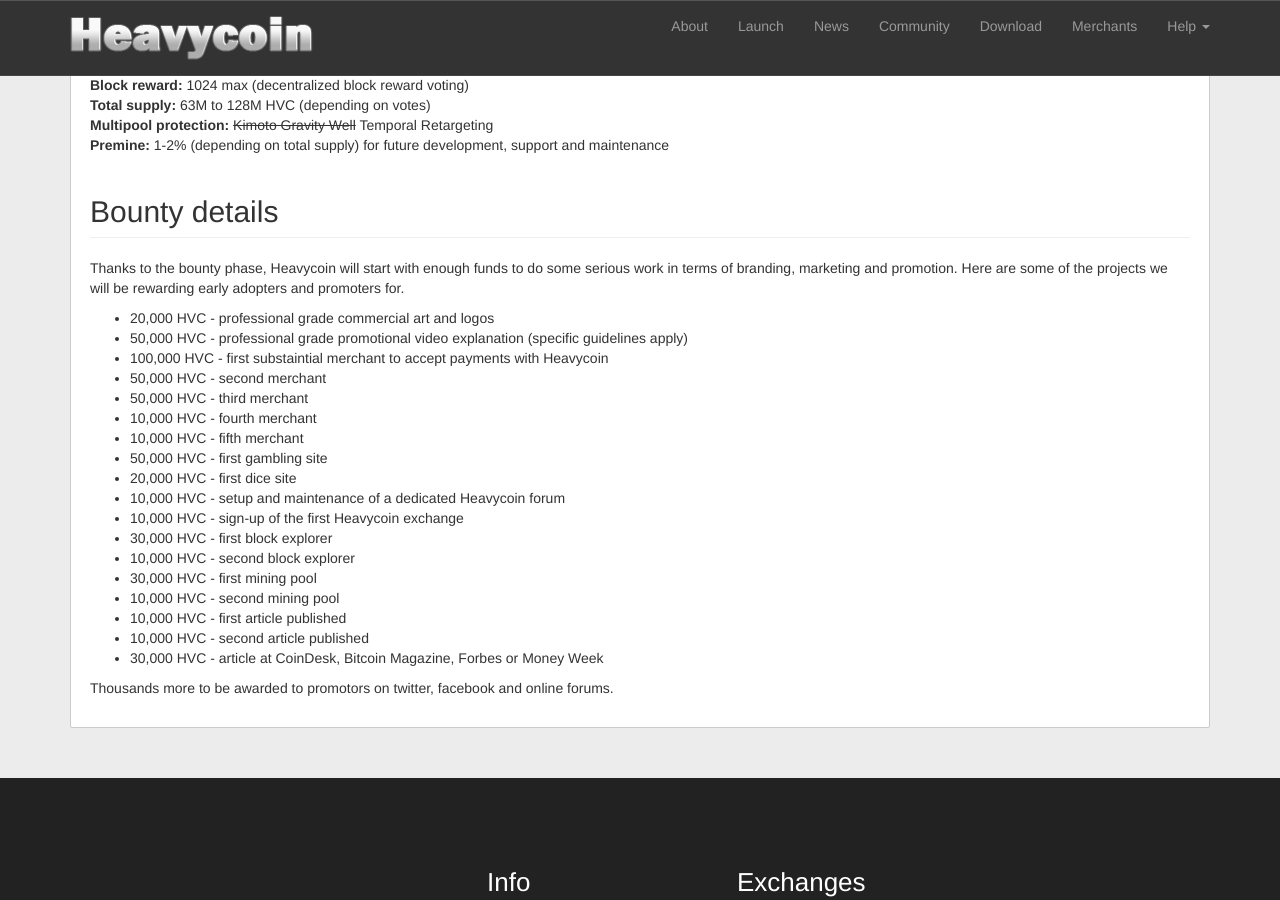
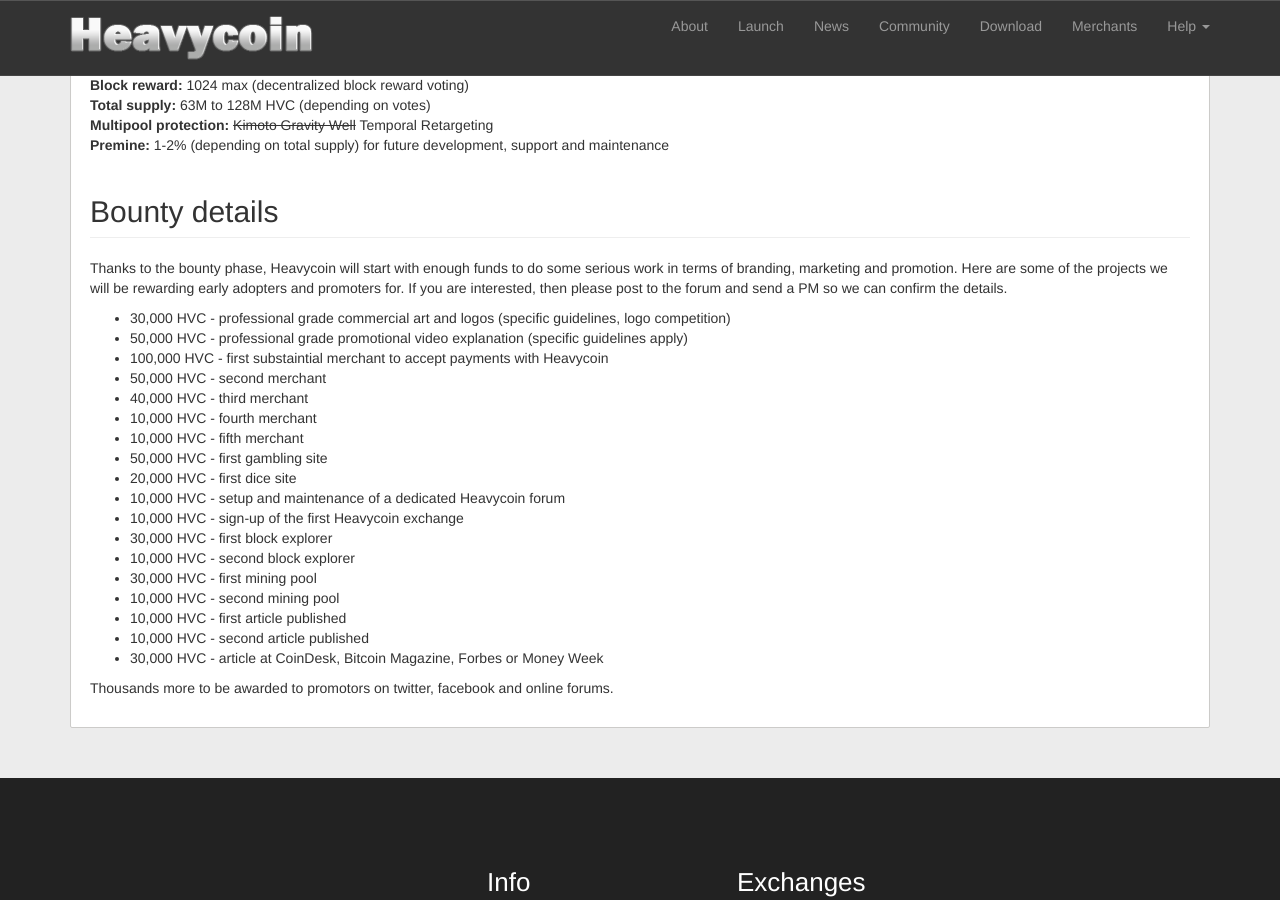
Before and after one commit to heavycoin/heavycoin.github.io, a Jekyll site: the page built from launch.html, in a window 1280 px wide and 900 px high, scrolled down 2932 px. Built offline with Jekyll 4.4.1, drawn with Linux system fonts in a browser that asks for light colours; Markdown is read by kramdown in place of the engine named in the settings; some of the changed text lies outside the part shown.

Commit message:
Update to IPO total and bounties

```diff
--- a/_includes/bounties.html
+++ b/_includes/bounties.html
@@ -1,5 +1,5 @@
     <ul>
-      <li>20,000 HVC - professional grade commercial art and logos</li>
+      <li>30,000 HVC - professional grade commercial art and logos (specific guidelines, logo competition)</li>
       <li>50,000 HVC - professional grade promotional video explanation (specific guidelines apply)</li>
       {% include bounties_merchants.html %}
       <li>50,000 HVC - first gambling site</li>
--- a/_includes/bounties_merchants.html
+++ b/_includes/bounties_merchants.html
@@ -1,5 +1,5 @@
       <li>100,000 HVC - first substaintial merchant to accept payments with Heavycoin</li>
       <li>50,000 HVC - second merchant</li>
-      <li>50,000 HVC - third merchant</li>
+      <li>40,000 HVC - third merchant</li>
       <li>10,000 HVC - fourth merchant</li>
       <li>10,000 HVC - fifth merchant</li>
--- a/launch.html
+++ b/launch.html
@@ -257,7 +257,9 @@
     Thanks to the bounty phase, Heavycoin will start with enough funds
     to do some serious work in terms of branding, marketing and
     promotion.  Here are some of the projects we will be rewarding
-    early adopters and promoters for.
+    early adopters and promoters for.  If you are interested, then
+    please post to the forum and send a PM so we can confirm the
+    details.
     </p>
 
     {% include/bounties.html %}
```
Also changed, not shown: other parts of launch.html (+1 -1 lines).
